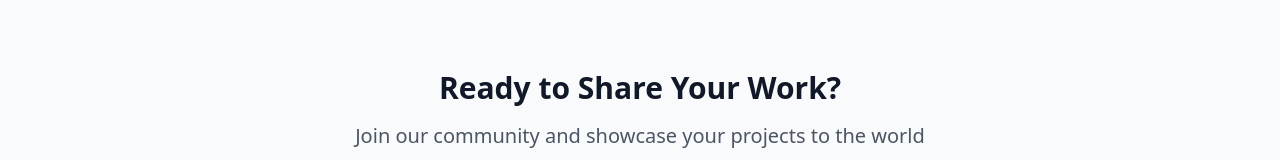
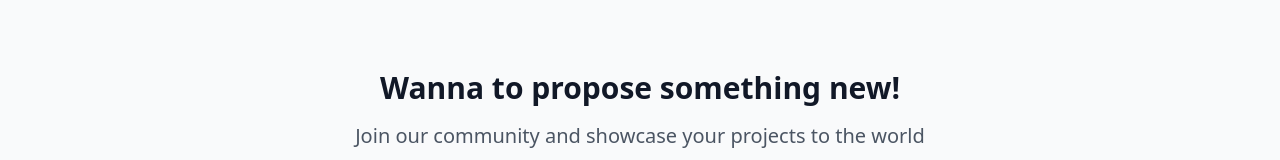
Before and after one commit to Jivan052/OpenOct, a React (Vite) app: page / in a window 1280 px wide. Shown: the part 1058-1218 px from the top of the page. Built offline with nearby package versions, Linux system fonts and the light colour scheme; no server answers.

Commit message:
Update LandingPage.jsx

```diff
--- a/src/components/LandingPage.jsx
+++ b/src/components/LandingPage.jsx
@@ -101,7 +101,7 @@ const LandingPage = () => {
       {/* CTA Section */}
       <section className="bg-gray-50 py-16">
         <div className="container mx-auto px-4 text-center">
-          <h2 className="text-3xl font-bold mb-4">Ready to Share Your Work?</h2>
+          <h2 className="text-3xl font-bold mb-4">Wanna to propose something new!</h2>
           <p className="text-xl text-gray-600 mb-8">
             Join our community and showcase your projects to the world
           </p>
```
